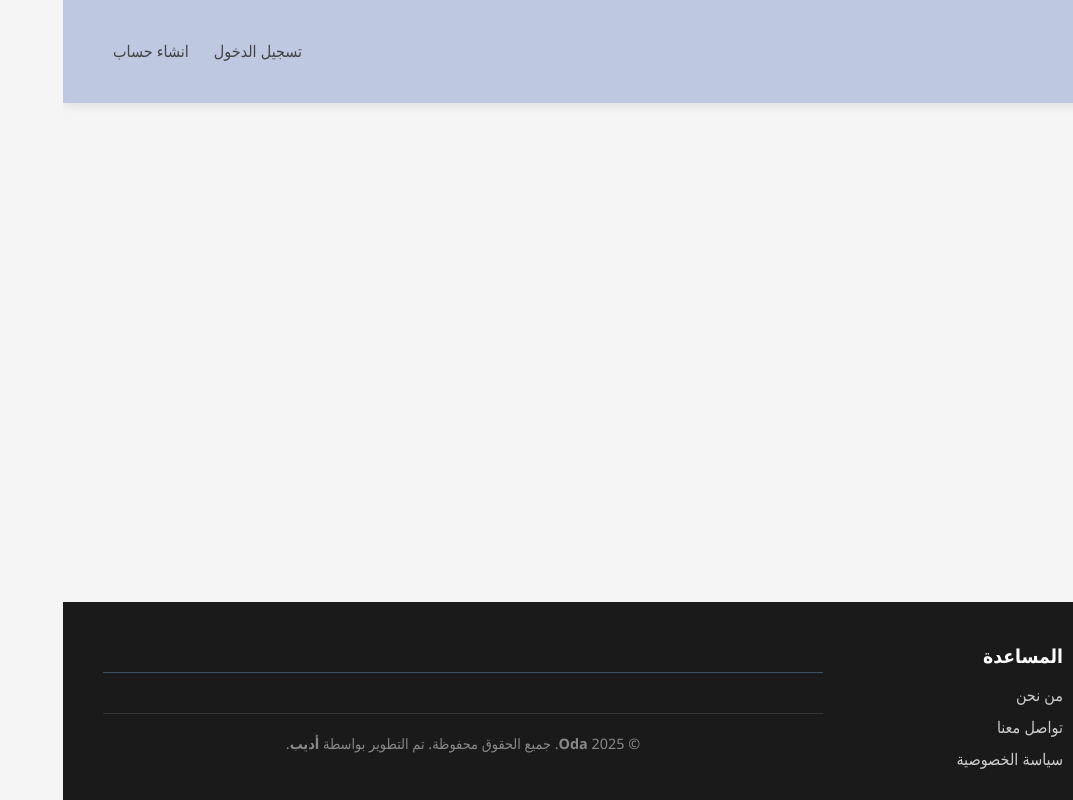
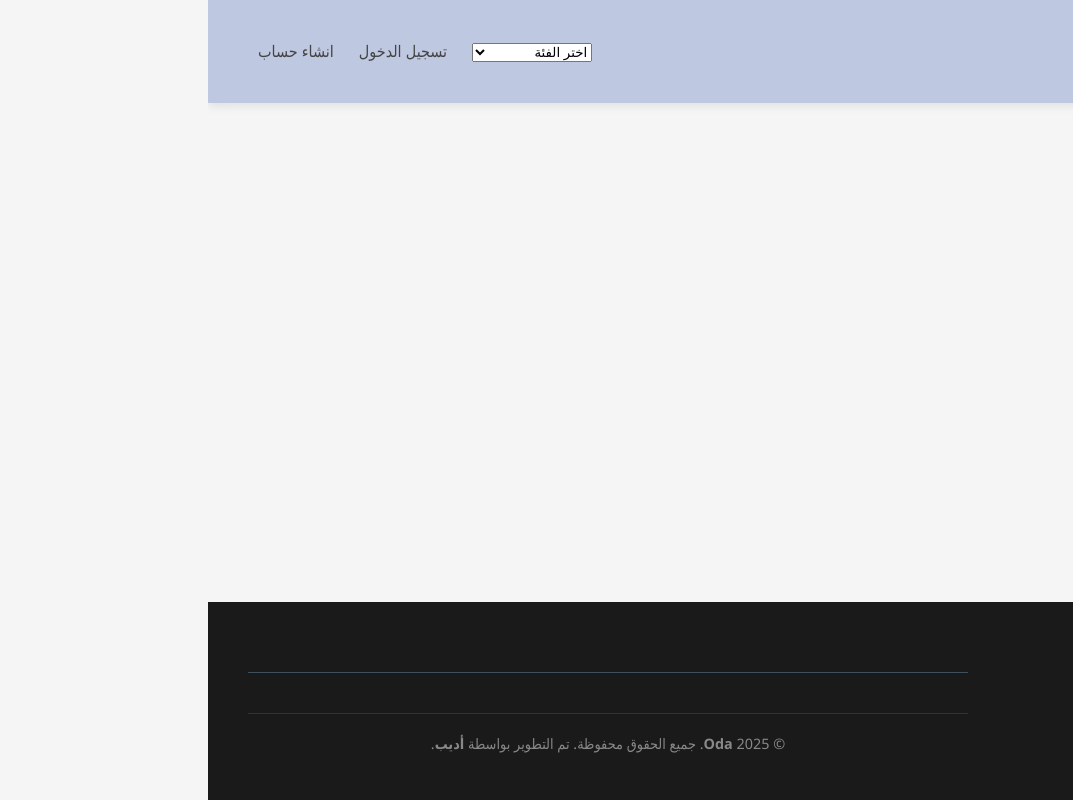
Before and after one commit to osama-alhudhaif/website, a React (Vite) app in the folder frontend/: page / in a window 1280 px wide. Shown: the whole page, without its empty margins (207-1280 px from the left). Built offline with nearby package versions, Linux system fonts and the light colour scheme.

Commit message:
Add story list

```diff
--- /dev/null
+++ b/frontend/src/constants/Header.css
@@ -0,0 +1,38 @@
+/* تنسيق الحاوية الأساسية للروابط */
+.Nav-Links {
+  display: flex;
+  align-items: center;
+  gap: 25px; /* المسافة بين العناصر */
+  direction: rtl; /* لضمان الترتيب من اليمين لليسار */
+}
+
+/* تنسيق الروابط */
+.Nav-Item {
+  text-decoration: none;
+  color: #333; /* غير اللون حسب تصميمك */
+  font-weight: 500;
+  font-size: 16px;
+}
+
+/* تنسيق القائمة المنسدلة لتشبه الروابط */
+.Custom-Select {
+  padding: 6px 12px;
+  border: 1px solid #ddd;
+  border-radius: 8px;
+  background-color: white;
+  font-family: inherit;
+  font-size: 14px;
+  cursor: pointer;
+  outline: none;
+  color: #555;
+  transition: all 0.3s ease;
+}
+
+.Custom-Select:hover {
+  border-color: #888;
+}
+
+.Custom-Select:focus {
+  border-color: #007bff;
+  box-shadow: 0 0 5px rgba(0,123,255,0.2);
+}
--- a/frontend/src/constants/Header.tsx
+++ b/frontend/src/constants/Header.tsx
@@ -6,21 +6,39 @@
       <header className="Header">
         <div className="Right-Side">
           <Link to="/" className="Logo-link">
-            <img src="./public/Website.png" alt="Logo" className="logo-img" />
+            {/* تم تصحيح المسار ليعمل بشكل صحيح من مجلد public */}
+            <img src="/Website.png" alt="Logo" className="logo-img" />
             <h2 className="Brand-Name">Oda</h2>
           </Link>
         </div>
 
         <div className="Left-Side">
-          <nav className="Nav-Links">
-            <Link to="/login">تسجيل الدخول</Link>
-            <Link to="/register">انشاء حساب</Link>
-          </nav>
+          {/* أضفنا تنسيق Flexbox لجعل العناصر متراصفة وبمسافات متساوية */}
+<nav className="Nav-Links">
+  {/* حاوية خاصة للقائمة المنسدلة */}
+  <div className="Select-Container">
+    <select className="Custom-Select">
+      <option value="" disabled selected>اختر الفئة</option>
+      <option value="war">حرب</option>
+      <option value="sci-fi">خيال علمي</option>
+      <option value="action">أكشن</option>
+      <option value="fantasy">الفانتازيا</option>
+      <option value="mystery">الجريمة والغموض</option>
+      <option value="horror">الرعب</option>
+      <option value="history">القصص التاريخية</option>
+      <option value="heist">سرقة</option>
+      <option value="adventure">المغامرات</option>
+      <option value="romance">رومانسية</option>
+    </select>
+  </div>
+
+  <Link to="/login" className="Nav-Item">تسجيل الدخول</Link>
+  <Link to="/register" className="Nav-Item">انشاء حساب</Link>
+</nav>
         </div>
       </header>
-      <div className="Header-Content">
-      </div>
 
+      {/* منطقة المحتوى المتغير */}
       <main className="Content-Area">
         <Outlet />
       </main>
```
